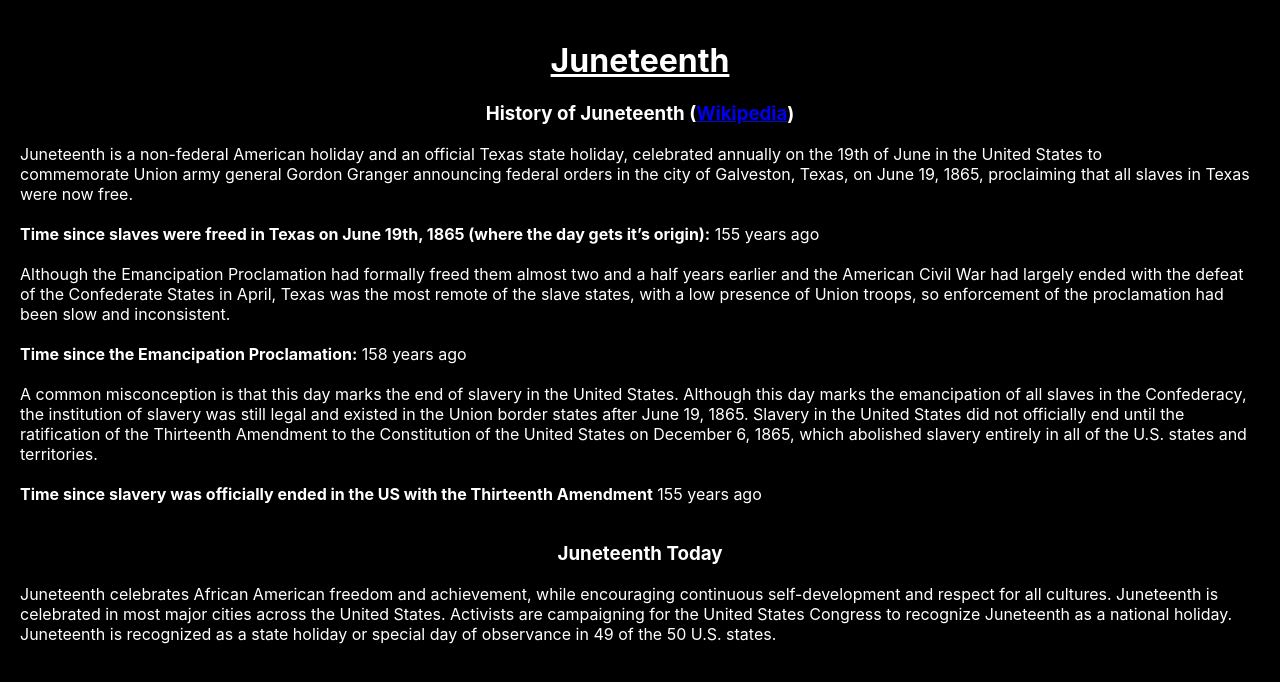
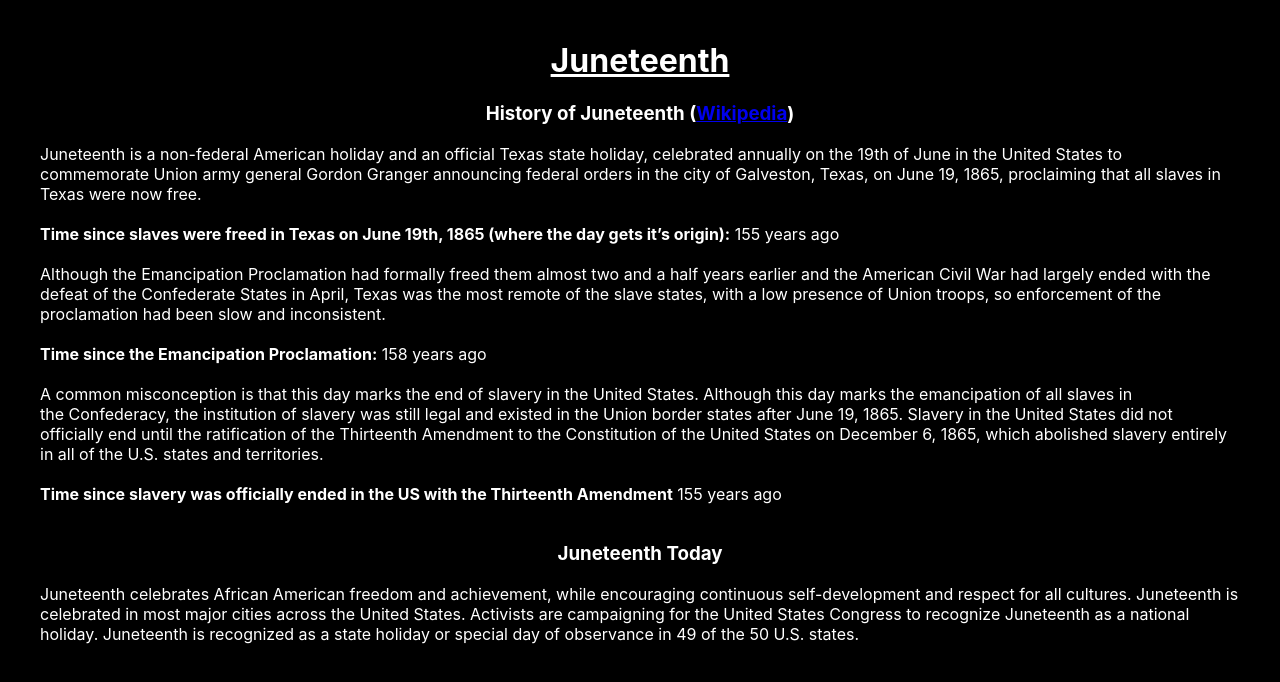
Before and after one commit to tylerthomasallen/juneteenth, a React (Create React App) app: page / in a window 1280 px wide. Shown: the top 682 px of the page. Built offline with nearby package versions, Linux system fonts and the light colour scheme.

Commit message:
fix styling

```diff
--- a/src/App.css
+++ b/src/App.css
@@ -4,7 +4,9 @@ body {
 }
 
 .App {
-  padding: 20px;
+  padding: 20px 40px;
+  display: flex;
+  justify-content: center;
 }
 
 h1 {
--- a/src/pages/Home.js
+++ b/src/pages/Home.js
@@ -4,7 +4,7 @@ import TimeAgo from "react-timeago";
 const Home = () => {
 
   return (
-    <div>
+    <div style={{maxWidth: 1200}}>
       <h1>Juneteenth</h1>
       <h3>
         History of Juneteenth (
```
